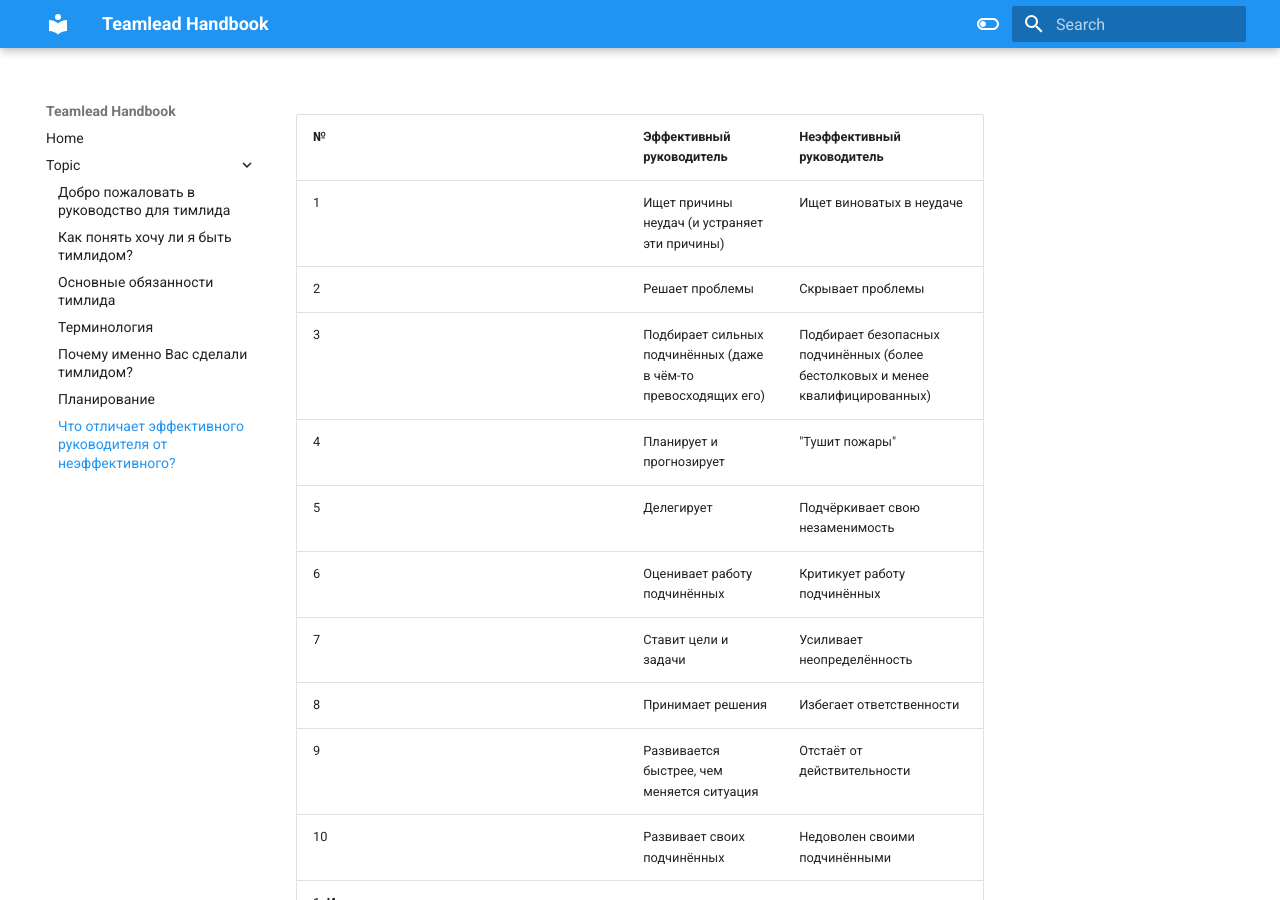
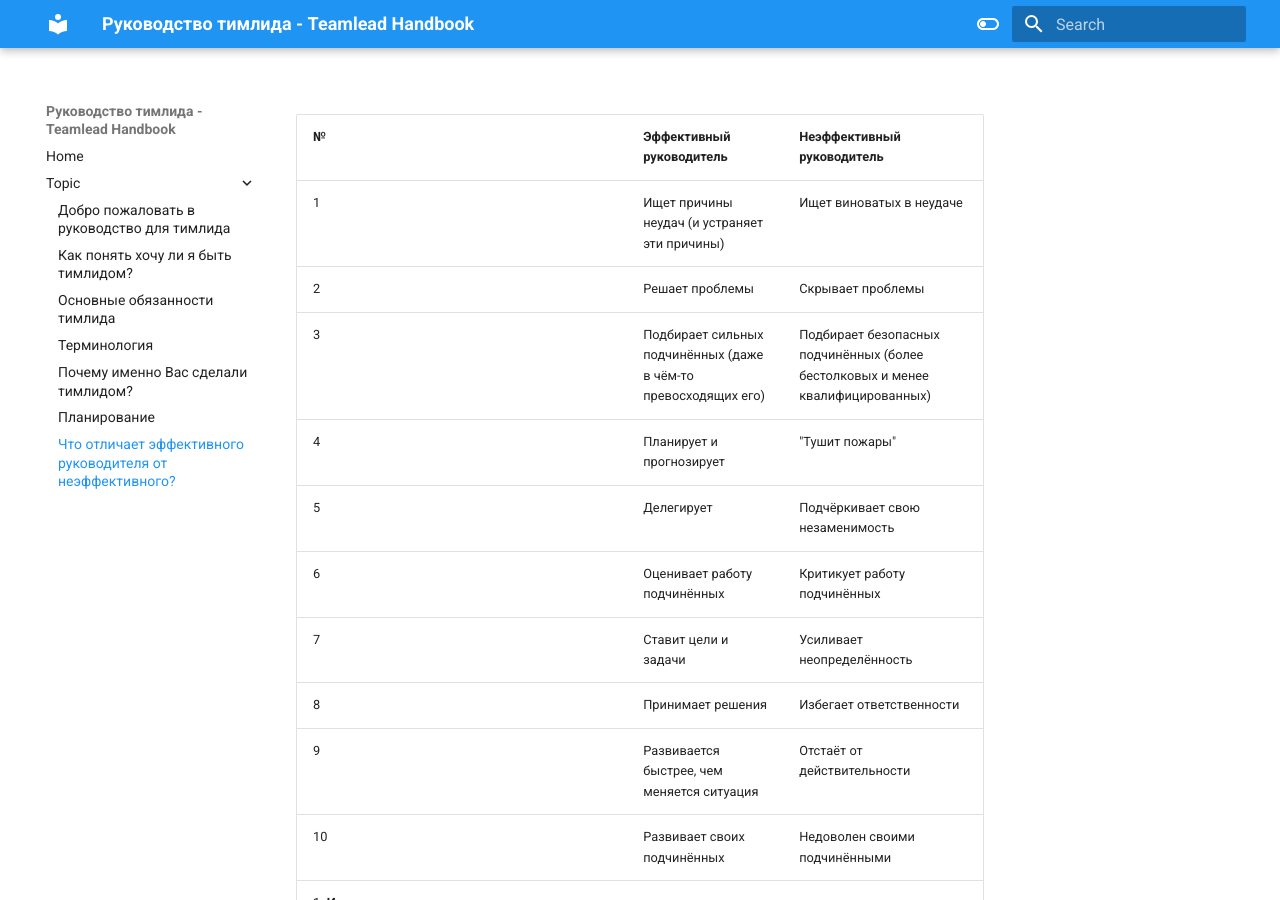
Before and after one commit to oinsio/teamlead-playbook, an MkDocs documentation site: the page built from docs/Topic/Что отличает эффективного руководителя от неэффективного?.md, in a window 1280 px wide and 900 px high. Built offline with MkDocs 1.6.1 and Material for MkDocs 9.7.7, drawn with Linux system fonts in a browser that asks for light colours.

Commit message:
update site name

```diff
--- a/mkdocs.yml
+++ b/mkdocs.yml
@@ -1,4 +1,4 @@
-site_name: Teamlead Handbook
+site_name: Руководство тимлида - Teamlead Handbook
 
 theme:
     name: 'material'
```
